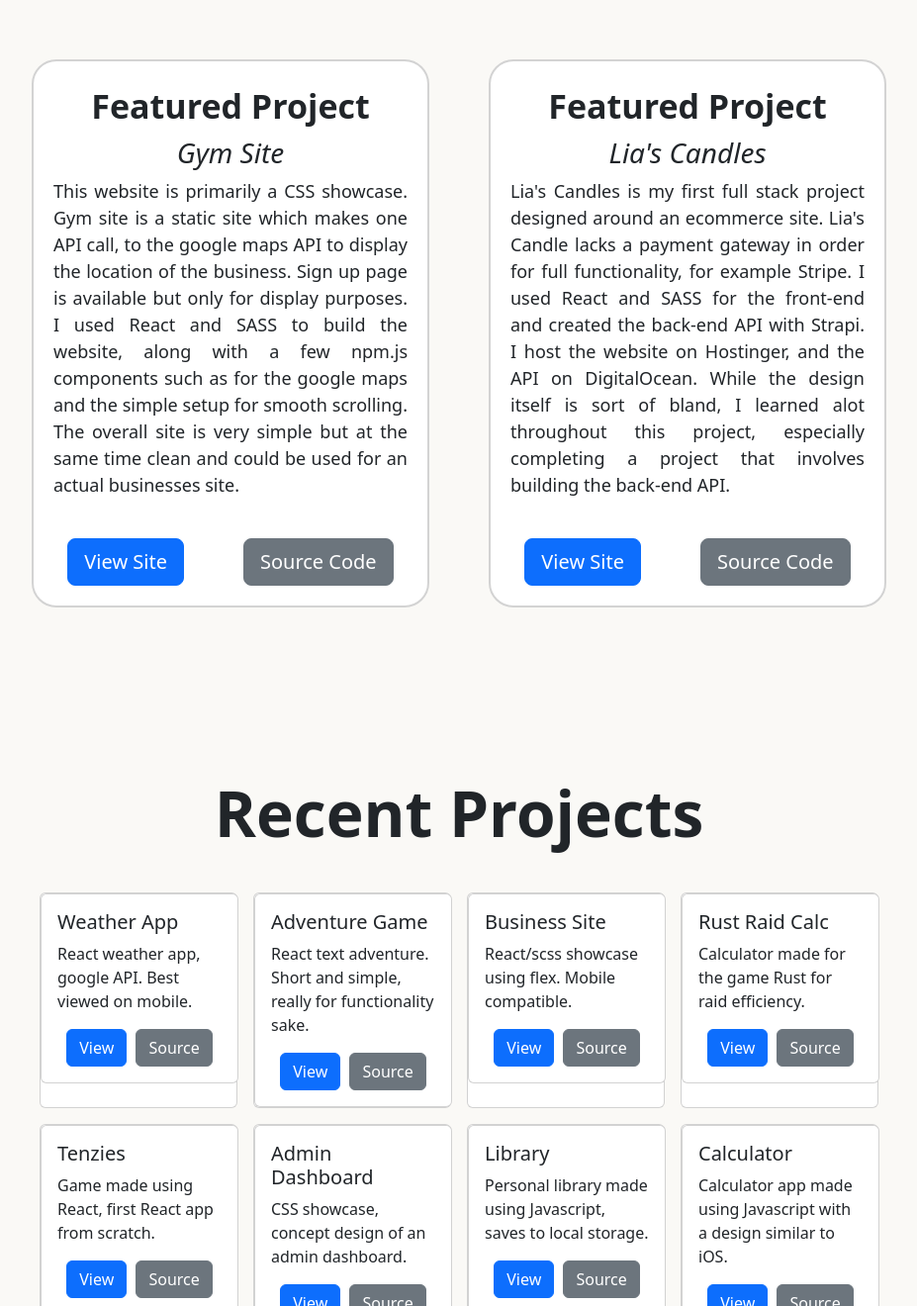
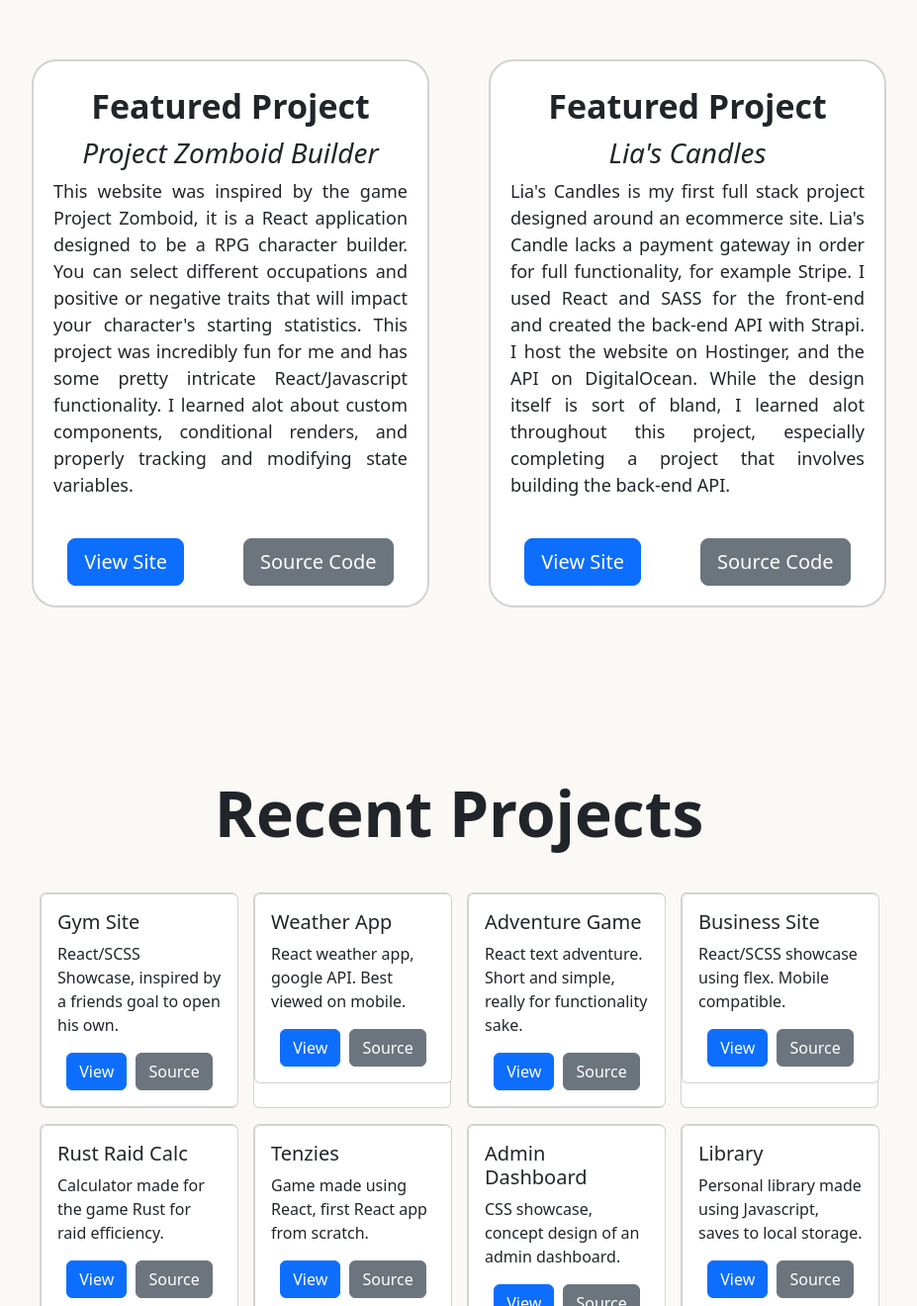
Before and after one commit to pmcmahan1/portfolio-site, a React (Vite) app: page / in a window 1280 px wide. Shown: the part 2925-4245 px from the top of the page at 99% size, without its empty margins (176-1103 px from the left). Built offline with nearby package versions, Linux system fonts and the light colour scheme.

Commit message:
New project

```diff
--- a/src/components/Featured.jsx
+++ b/src/components/Featured.jsx
@@ -5,25 +5,26 @@ const Featured = () => {
     <div className="featured">
       <div className="featured-item">
         <div className="featured-main">Featured Project</div>
-        <div className="featured-title">Gym Site</div>
+        <div className="featured-title">Project Zomboid Builder</div>
         <div className="featured-body-text">
-        This website is primarily a CSS showcase. Gym site is a static site which makes one API call,
-        to the google maps API to display the location of the business. Sign up page
-        is available but only for display purposes. I used React and SASS to build
-        the website, along with a few npm.js components such as for the google maps
-        and the simple setup for smooth scrolling. The overall site is very simple
-        but at the same time clean and could be used for an actual businesses site.
+        This website was inspired by the game Project Zomboid, it is a
+        React application designed to be a RPG character builder. You can
+        select different occupations and positive or negative traits that will
+        impact your character's starting statistics. This project was incredibly fun
+        for me and has some pretty intricate React/Javascript functionality. I learned
+        alot about custom components, conditional renders, and properly tracking and
+        modifying state variables.
         </div>
         <div className="featured-buttons">
           <a
-            href="https://pmcmahan1.github.io/gym-site/"
+            href="https://pmcmahan1.github.io/pz-builder/"
             target="_blank"
             rel="noopener noreferrer"
           >
             <button className="btn btn-primary btn-lg">View Site</button>
           </a>
           <a
-            href="https://github.com/pmcmahan1/gym-site"
+            href="https://github.com/pmcmahan1/pz-builder"
             target="_blank"
             rel="noopener noreferrer"
           >
--- a/src/data.js
+++ b/src/data.js
@@ -1,4 +1,11 @@
 export default [
+    {
+        title: "Gym Site",
+        description: "React/SCSS Showcase, inspired by a friends goal to open his own.",
+        url: "https://pmcmahan1.github.io/gym-site/",
+        srcUrl: "https://github.com/pmcmahan1/gym-site"
+
+    },
     {
         title: "Weather App",
         description: "React weather app, google API. Best viewed on mobile.",
@@ -15,7 +22,7 @@ export default [
     },
     {
         title: "Business Site",
-        description: "React/scss showcase using flex. Mobile compatible.",
+        description: "React/SCSS showcase using flex. Mobile compatible.",
         url: "https://pmcmahan1.github.io/site-example/",
         srcUrl: "https://github.com/pmcmahan1/site-example"
 
```
